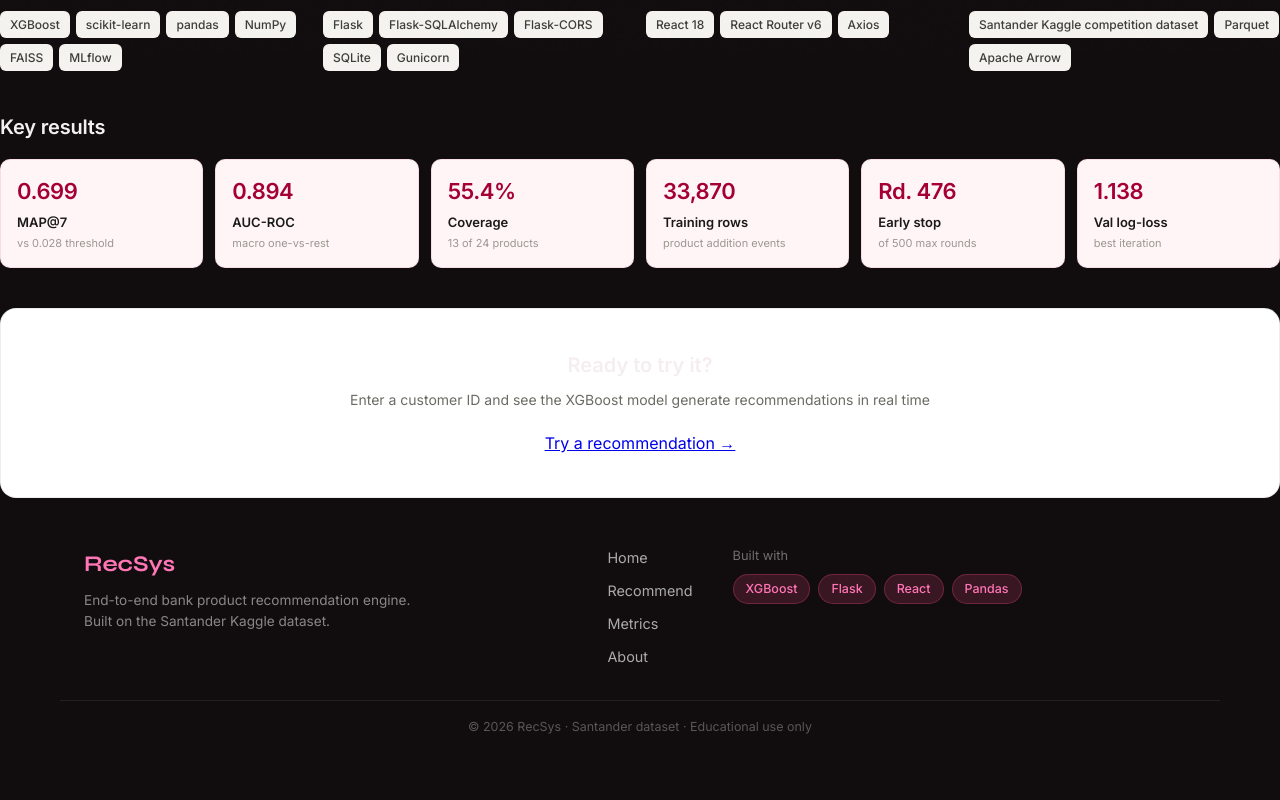
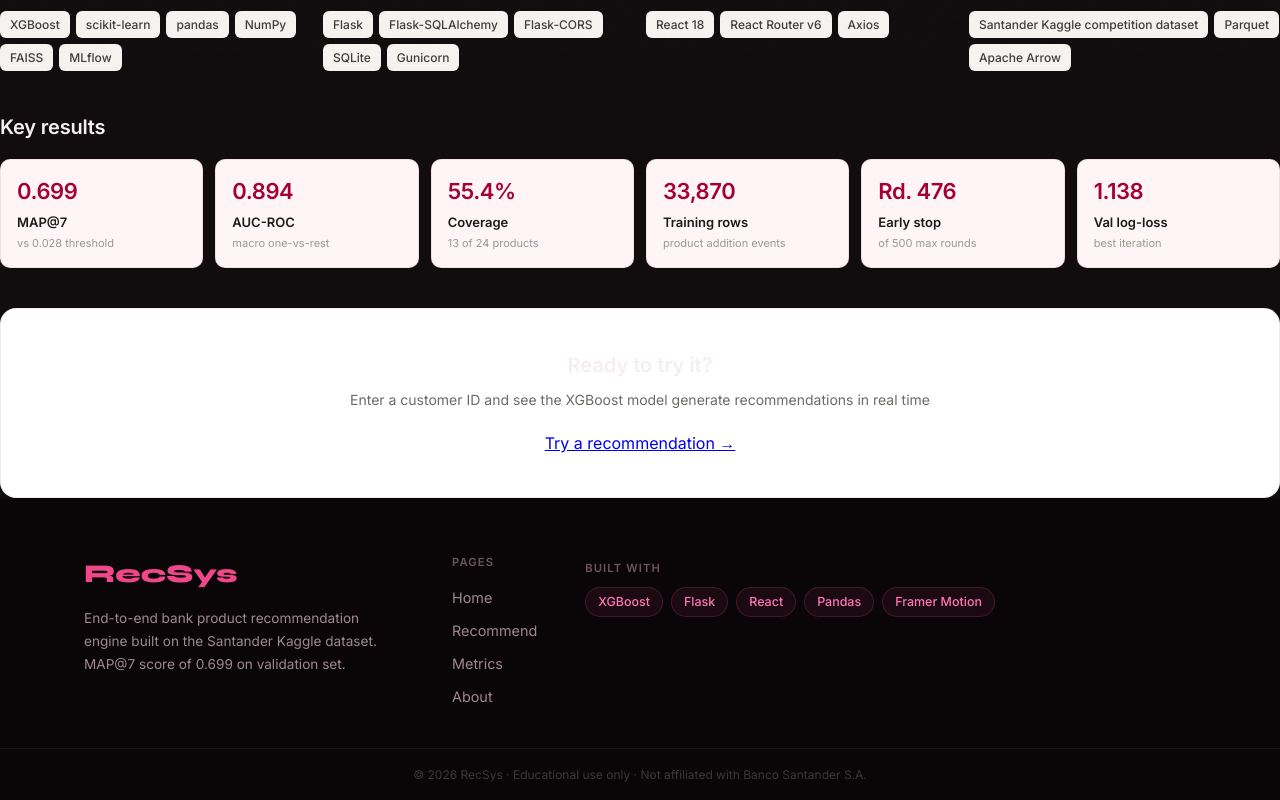
Before and after one commit to richyfabz/Santander_recommendation_sys, a React (Create React App) app in the folder frontend/: page /about in a window 1280 px wide. Shown: the part 746-1546 px from the top of the page. Before the commit the page ends 1499 px from the top, so only its background shows below. Built offline with nearby package versions, Linux system fonts and the light colour scheme; no server answers.

Commit message:
feat: footer updated

```diff
--- a/frontend/src/components/Footer.jsx
+++ b/frontend/src/components/Footer.jsx
@@ -1,29 +1,36 @@
-// Footer — minimal, on-brand, with links and tech stack credits
+// Footer — dark, minimal, on-brand
+import { Link } from 'react-router-dom';
+import { motion } from 'framer-motion';
 
-import { Link } from 'react-router-dom';
+const LINKS = [
+  { to: '/',        label: 'Home'      },
+  { to: '/search',  label: 'Recommend' },
+  { to: '/metrics', label: 'Metrics'   },
+  { to: '/about',   label: 'About'     },
+];
+
+const STACK = ['XGBoost', 'Flask', 'React', 'Pandas', 'Framer Motion'];
 
 export default function Footer() {
   return (
     <footer style={styles.footer}>
+      <div className="divider" />
       <div style={styles.inner}>
 
-        {/* Brand side */}
+        {/* Brand */}
         <div style={styles.brand}>
           <span style={styles.brandName}>RecSys</span>
           <p style={styles.brandDesc}>
-            End-to-end bank product recommendation engine.<br />
-            Built on the Santander Kaggle dataset.
+            End-to-end bank product recommendation engine
+            built on the Santander Kaggle dataset.
+            MAP@7 score of 0.699 on validation set.
           </p>
         </div>
 
-        {/* Nav links */}
-        <nav style={styles.nav} aria-label="Footer navigation">
-          {[
-            { to: '/',        label: 'Home'      },
-            { to: '/search',  label: 'Recommend' },
-            { to: '/metrics', label: 'Metrics'   },
-            { to: '/about',   label: 'About'     },
-          ].map(({ to, label }) => (
+        {/* Nav */}
+        <nav style={styles.nav}>
+          <span style={styles.navLabel}>Pages</span>
+          {LINKS.map(({ to, label }) => (
             <Link key={to} to={to} style={styles.link}
                   className="footer-link">
               {label}
@@ -31,25 +38,36 @@
           ))}
         </nav>
 
-        {/* Tech stack */}
-        <div style={styles.stack}>
-          <span style={styles.stackLabel}>Built with</span>
-          {['XGBoost', 'Flask', 'React', 'Pandas'].map(t => (
-            <span key={t} style={styles.tag}>{t}</span>
-          ))}
+        {/* Stack */}
+        <div style={styles.stackCol}>
+          <span style={styles.navLabel}>Built with</span>
+          <div style={styles.tags}>
+            {STACK.map(t => (
+              <motion.span
+                key={t}
+                whileHover={{ scale: 1.06, borderColor: 'var(--pink-400)' }}
+                style={styles.tag}
+              >
+                {t}
+              </motion.span>
+            ))}
+          </div>
         </div>
       </div>
 
-      {/* Divider + copyright */}
+      {/* Bottom bar */}
       <div style={styles.bottom}>
         <span style={styles.copy}>
-          © {new Date().getFullYear()} RecSys · Santander dataset · Educational use only
+          © {new Date().getFullYear()} RecSys · Educational use only ·
+          Not affiliated with Banco Santander S.A.
         </span>
       </div>
 
       <style>{`
-        .footer-link:hover {
-          color: var(--pink-400) !important;
+        .footer-link:hover { color: var(--pink-400) !important; }
+        @keyframes pulse {
+          0%, 100% { opacity: 1; }
+          50% { opacity: 0.4; }
         }
       `}</style>
     </footer>
@@ -58,78 +76,62 @@
 
 const styles = {
   footer: {
-    background: 'linear-gradient(135deg, var(--grey-900) 0%, #2d1a22 100%)',
-    color: 'rgba(255,255,255,0.75)',
+    background: 'var(--dark-950)',
     marginTop: 'auto',
   },
   inner: {
-    maxWidth: 1160,
-    margin: '0 auto',
-    padding: '48px 24px 32px',
-    display: 'flex',
-    flexWrap: 'wrap',
-    gap: 40,
-    justifyContent: 'space-between',
+    maxWidth: 1160, margin: '0 auto',
+    padding: '56px 24px 40px',
+    display: 'flex', flexWrap: 'wrap',
+    gap: 48, justifyContent: 'space-between',
     alignItems: 'flex-start',
   },
-  brand: { flex: '1 1 220px' },
+  brand: { flex: '1 1 260px', maxWidth: 320 },
   brandName: {
     fontFamily: 'var(--font-display)',
-    fontSize: '1.4rem',
-    fontWeight: 700,
-    color: 'var(--pink-300)',
-    display: 'block',
-    marginBottom: 8,
+    fontSize: '1.6rem', fontWeight: 800,
+    color: 'var(--pink-400)',
+    display: 'block', marginBottom: 12,
   },
   brandDesc: {
-    fontSize: '0.85rem',
-    lineHeight: 1.6,
-    color: 'rgba(255,255,255,0.5)',
+    fontSize: '0.85rem', lineHeight: 1.7,
+    color: 'var(--text-muted)',
   },
   nav: {
-    display: 'flex',
-    flexDirection: 'column',
-    gap: 10,
-    flex: '0 0 auto',
+    display: 'flex', flexDirection: 'column',
+    gap: 10, flex: '0 0 auto',
+  },
+  navLabel: {
+    fontSize: '0.7rem', fontWeight: 700,
+    letterSpacing: '0.1em', textTransform: 'uppercase',
+    color: 'var(--grey-500)', marginBottom: 4,
   },
   link: {
-    color: 'rgba(255,255,255,0.65)',
-    textDecoration: 'none',
-    fontSize: '0.9rem',
+    color: 'var(--text-muted)',
+    textDecoration: 'none', fontSize: '0.9rem',
     transition: 'color 150ms ease',
   },
-  stack: {
-    display: 'flex',
-    flexWrap: 'wrap',
-    gap: 8,
-    alignItems: 'center',
-    flex: '1 1 200px',
-  },
-  stackLabel: {
-    fontSize: '0.8rem',
-    color: 'rgba(255,255,255,0.4)',
-    marginRight: 4,
-    width: '100%',
+  stackCol: { flex: '1 1 200px' },
+  tags: {
+    display: 'flex', flexWrap: 'wrap', gap: 8,
+    marginTop: 8,
   },
   tag: {
-    background: 'rgba(240, 71, 122, 0.18)',
-    border: '1px solid rgba(240, 71, 122, 0.30)',
-    borderRadius: 99,
-    padding: '4px 12px',
-    fontSize: '0.78rem',
-    color: 'var(--pink-300)',
-    fontWeight: 500,
+    background: 'rgba(240,71,138,0.08)',
+    border: '1px solid rgba(240,71,138,0.20)',
+    borderRadius: 99, padding: '4px 12px',
+    fontSize: '0.78rem', color: 'var(--pink-300)',
+    fontWeight: 500, cursor: 'default',
+    transition: 'border-color 150ms ease',
   },
   bottom: {
-    borderTop: '1px solid rgba(255,255,255,0.08)',
+    borderTop: '1px solid rgba(255,255,255,0.05)',
     padding: '16px 24px',
-    maxWidth: 1160,
-    margin: '0 auto',
-    display: 'flex',
-    justifyContent: 'center',
+    display: 'flex', justifyContent: 'center',
   },
   copy: {
-    fontSize: '0.78rem',
-    color: 'rgba(255,255,255,0.3)',
+    fontSize: '0.75rem',
+    color: 'rgba(255,255,255,0.2)',
+    textAlign: 'center',
   },
 };
```
